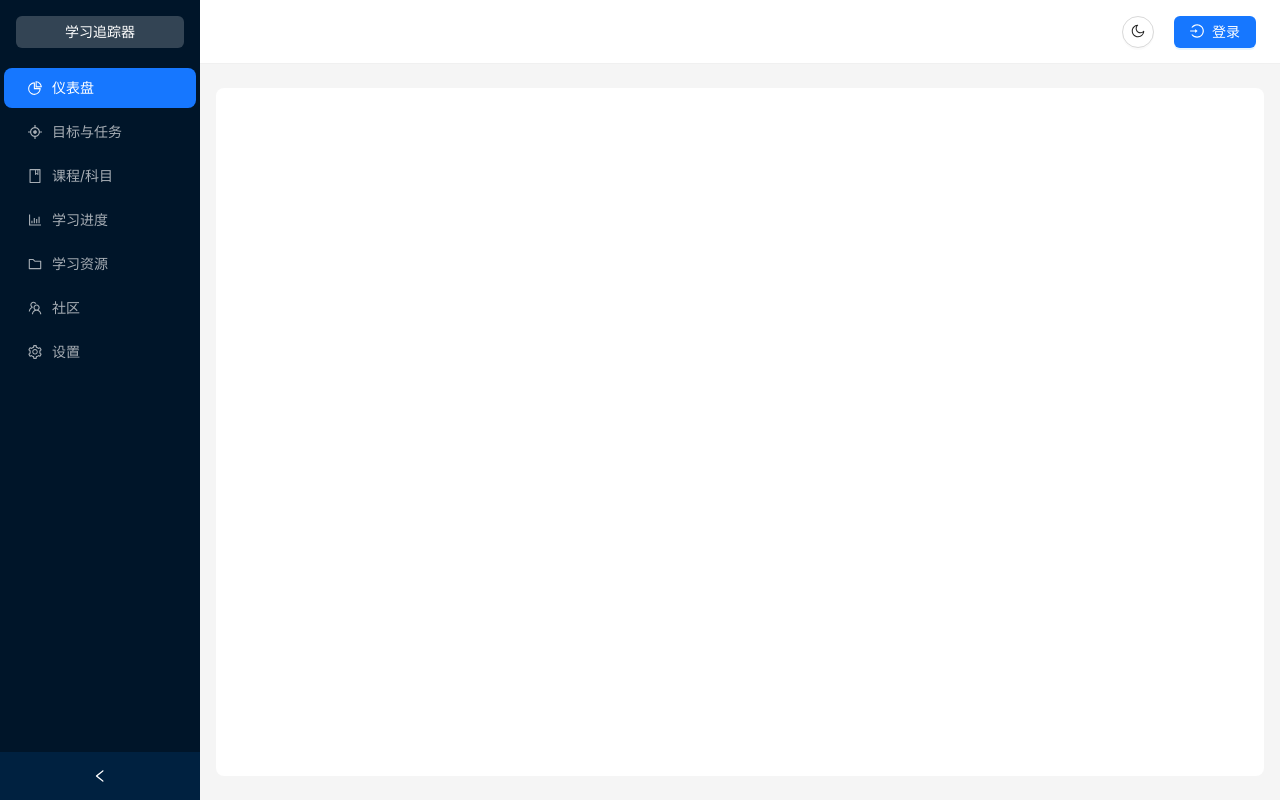
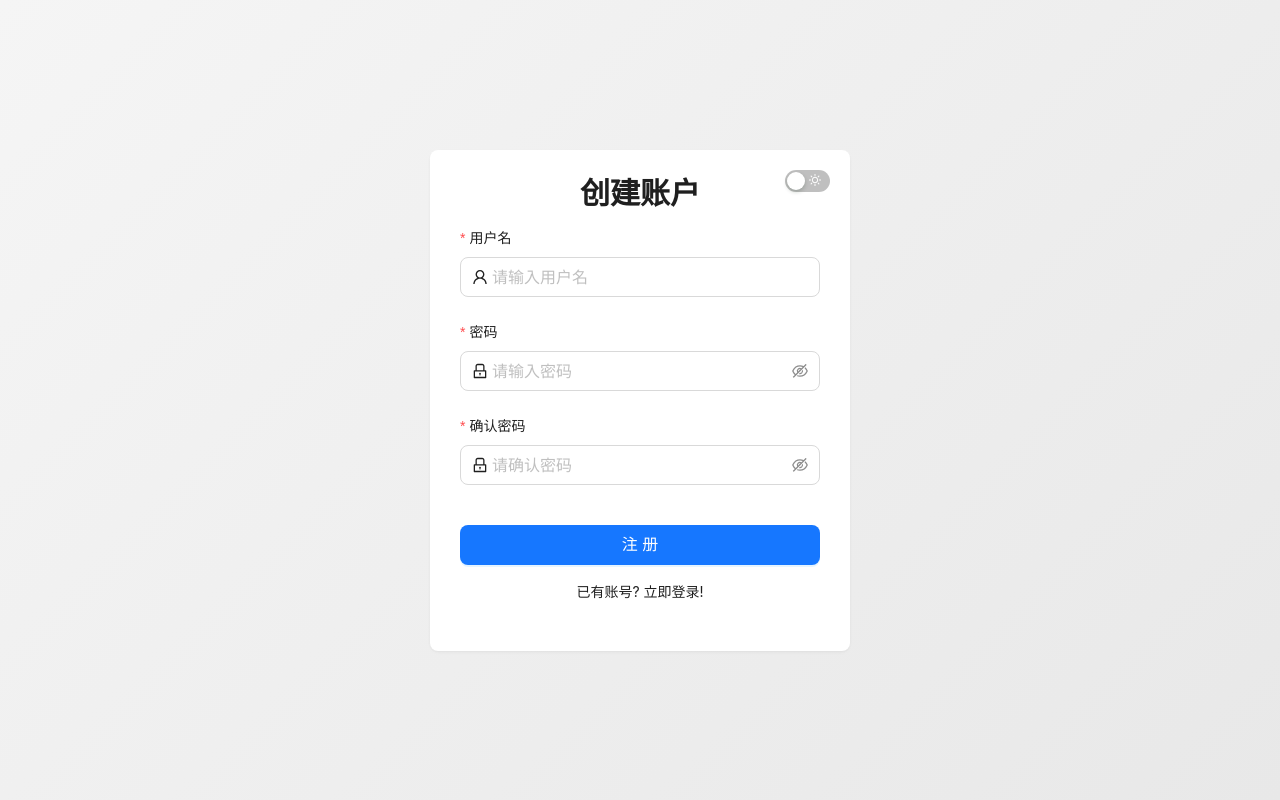
Before and after one commit to xshsama/LTFrontend, a React (Create React App) app: page /signup in a window 1280 px wide. Built offline with nearby package versions, Linux system fonts and the light colour scheme.

Commit message:
add: 新增注册页面

```diff
--- a/src/App.tsx
+++ b/src/App.tsx
@@ -15,6 +15,7 @@ import LoginPage from './pages/LoginPage' // Import LoginPage
 import Objectives from './pages/Objectives'
 import ProfilePage from './pages/ProfilePage' // 导入个人资料页面
 import Progress from './pages/Progress'
+import RegisterPage from './pages/RegisterPage' // 导入注册页面
 import Resources from './pages/Resources'
 import Settings from './pages/Settings'
 
@@ -39,6 +40,10 @@ const ThemedApp: React.FC = () => {
         <Route
           path="/login"
           element={<LoginPage />}
+        />
+        <Route
+          path="/signup"
+          element={<RegisterPage />}
         />
         {/* Wrap protected routes within a parent route using MainLayout */}
         <Route
--- /dev/null
+++ b/src/pages/RegisterPage.tsx
@@ -0,0 +1,183 @@
+import {
+  LockOutlined,
+  MoonOutlined,
+  SunOutlined,
+  UserOutlined,
+} from '@ant-design/icons'
+import {
+  Alert,
+  Button,
+  Card,
+  ConfigProvider,
+  Form,
+  Input,
+  Switch,
+  Typography,
+  message,
+  theme,
+} from 'antd'
+import React, { useState } from 'react'
+import { useNavigate } from 'react-router-dom'
+import { useTheme } from '../contexts/ThemeContext'
+import { register } from '../services/authService'
+import '../styles/LoginPage.css' // 复用登录页面的样式
+
+const { Title } = Typography
+const { darkAlgorithm, defaultAlgorithm } = theme
+
+const RegisterPage: React.FC = () => {
+  const { theme: appTheme, toggleTheme } = useTheme()
+  const [loading, setLoading] = useState(false)
+  const [error, setError] = useState<string | null>(null)
+  const navigate = useNavigate()
+
+  const onFinish = async (values: any) => {
+    // 确保两次输入的密码一致
+    if (values.password !== values.confirmPassword) {
+      setError('两次输入的密码不一致')
+      return
+    }
+
+    setLoading(true)
+    setError(null)
+
+    try {
+      // 调用注册API
+      const registerData = {
+        username: values.username,
+        password: values.password,
+      }
+
+      await register(registerData)
+
+      message.success('注册成功！即将跳转到登录页面...', 2)
+
+      // 注册成功后跳转到登录页面
+      setTimeout(() => {
+        navigate('/login')
+      }, 2000)
+    } catch (err) {
+      console.error('Registration failed:', err)
+      setError(err instanceof Error ? err.message : '注册失败，请稍后重试')
+    } finally {
+      setLoading(false)
+    }
+  }
+
+  // 动态页面类名，用于深色模式切换
+  const pageClassName = `login-page ${appTheme === 'dark' ? 'dark-theme' : ''}`
+
+  return (
+    <ConfigProvider
+      theme={{
+        algorithm: appTheme === 'dark' ? darkAlgorithm : defaultAlgorithm,
+      }}
+    >
+      <div className={pageClassName}>
+        <Card
+          className="login-card"
+          bordered={false}
+        >
+          <Switch
+            checked={appTheme === 'dark'}
+            onChange={toggleTheme}
+            checkedChildren={<MoonOutlined />}
+            unCheckedChildren={<SunOutlined />}
+            style={{ position: 'absolute', top: 20, right: 20 }}
+          />
+          <Title
+            level={2}
+            className="page-title"
+          >
+            创建账户
+          </Title>
+          {error && (
+            <Alert
+              message={error}
+              type="error"
+              showIcon
+              style={{ marginBottom: '16px' }}
+            />
+          )}
+          <Form
+            name="register_form"
+            className="login-form"
+            onFinish={onFinish}
+            layout="vertical"
+          >
+            <Form.Item
+              name="username"
+              label="用户名"
+              rules={[
+                { required: true, message: '请输入用户名!' },
+                { min: 3, message: '用户名至少3个字符!' },
+              ]}
+            >
+              <Input
+                prefix={<UserOutlined />}
+                placeholder="请输入用户名"
+                size="large"
+              />
+            </Form.Item>
+
+            <Form.Item
+              name="password"
+              label="密码"
+              rules={[
+                { required: true, message: '请输入密码!' },
+                { min: 6, message: '密码至少6个字符!' },
+              ]}
+            >
+              <Input.Password
+                prefix={<LockOutlined />}
+                placeholder="请输入密码"
+                size="large"
+              />
+            </Form.Item>
+
+            <Form.Item
+              name="confirmPassword"
+              label="确认密码"
+              dependencies={['password']}
+              rules={[
+                { required: true, message: '请确认密码!' },
+                ({ getFieldValue }) => ({
+                  validator(_, value) {
+                    if (!value || getFieldValue('password') === value) {
+                      return Promise.resolve()
+                    }
+                    return Promise.reject(new Error('两次输入的密码不一致!'))
+                  },
+                }),
+              ]}
+            >
+              <Input.Password
+                prefix={<LockOutlined />}
+                placeholder="请确认密码"
+                size="large"
+              />
+            </Form.Item>
+
+            <Form.Item>
+              <Button
+                type="primary"
+                htmlType="submit"
+                className="login-form-button"
+                block
+                size="large"
+                loading={loading}
+              >
+                注册
+              </Button>
+              <div className="login-form-bottom">
+                已有账号? <a href="/login">立即登录!</a>
+              </div>
+            </Form.Item>
+          </Form>
+        </Card>
+      </div>
+    </ConfigProvider>
+  )
+}
+
+export default RegisterPage
```
